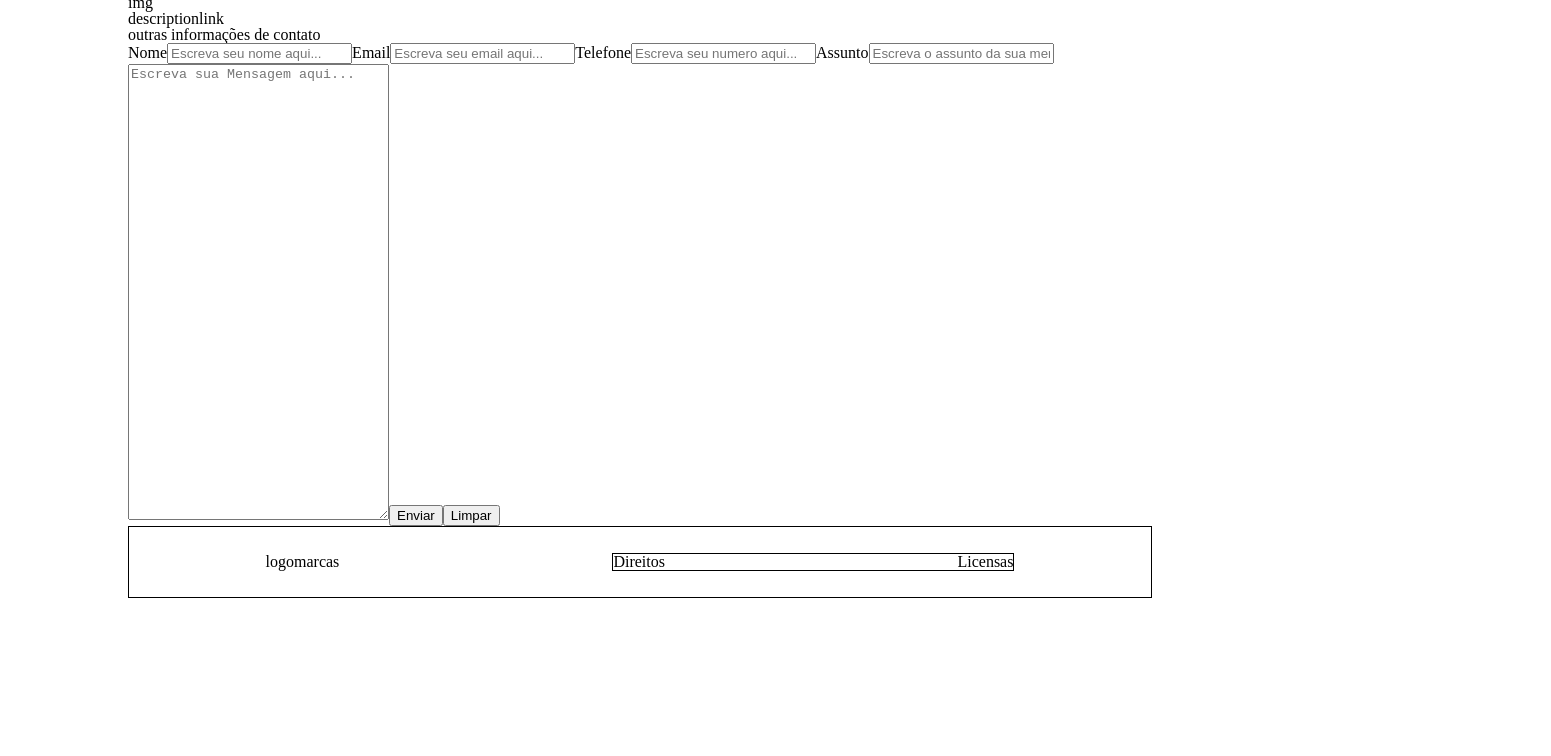
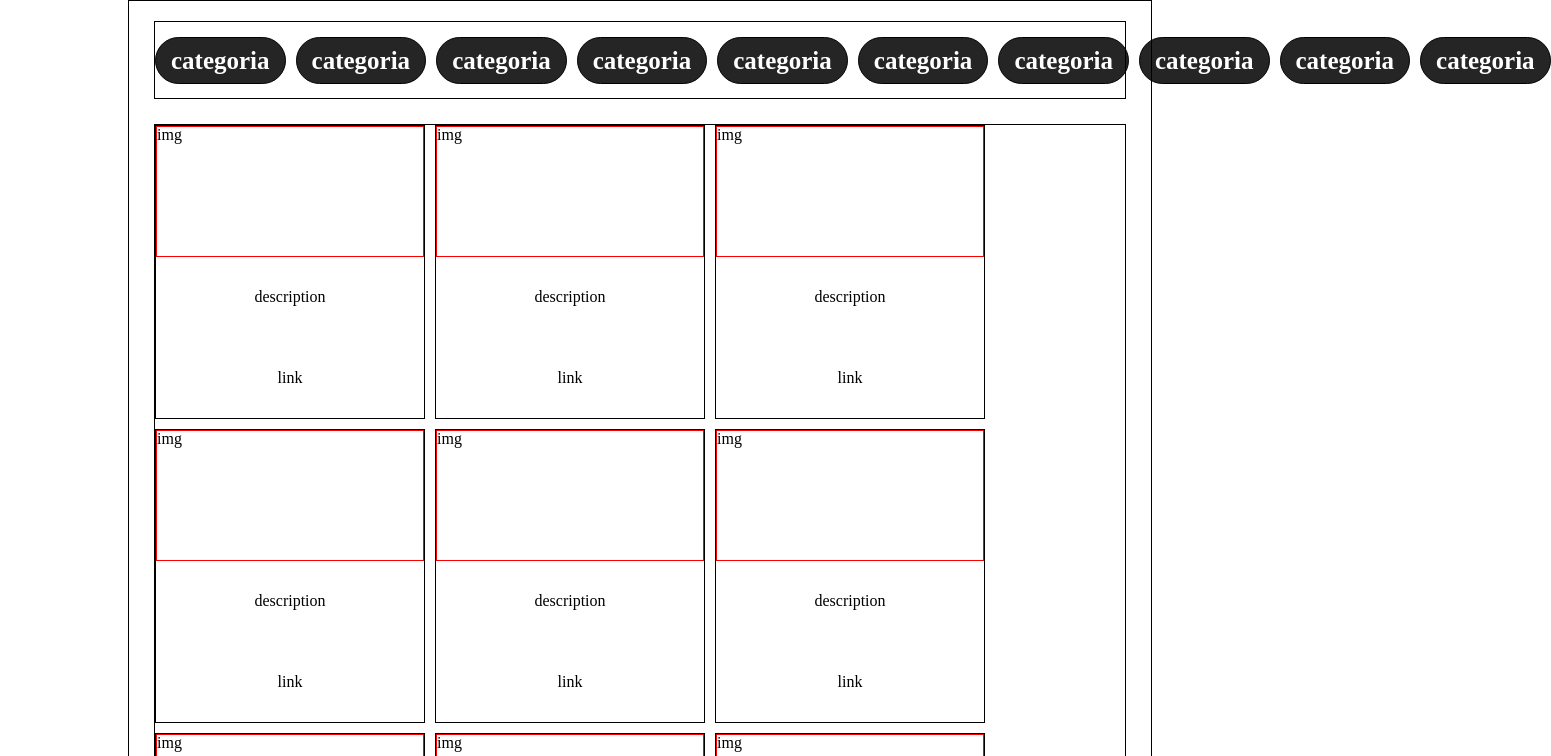
Before and after one commit to Cursos-Renda/CursosRendaOnline, a React (Vite) app: page / in a window 1280 px wide. Shown: the part 600-1356 px from the top of the page, 1551 px wide, since content can reach past the window. Before the commit the page ends 1198 px from the top, so only its background shows below. Built offline with nearby package versions, Linux system fonts and the light colour scheme.

Commit message:
feat: apply basic styles ProductSection

```diff
--- a/src/components/Sections/ProductSection/CategoriesList/CategoriesCard/index.tsx
+++ b/src/components/Sections/ProductSection/CategoriesList/CategoriesCard/index.tsx
@@ -1,6 +1,8 @@
+import styles from "./styles.module.scss"
+
 export const CategoriesCard = () => {
     return(
-        <li>
+        <li className={styles.categoriesCard}>
             categoria
         </li>
     )
--- /dev/null
+++ b/src/components/Sections/ProductSection/CategoriesList/CategoriesCard/styles.module.scss
@@ -0,0 +1,9 @@
+.categoriesCard{
+    border: 1px solid black;
+    padding: 10px 15px;
+    border-radius: 30px;
+    background-color: rgba(0, 0, 0, 0.856);
+    color: white;
+    font-weight: 700;
+    font-size: 25px;
+}
--- a/src/components/Sections/ProductSection/CategoriesList/index.tsx
+++ b/src/components/Sections/ProductSection/CategoriesList/index.tsx
@@ -1,8 +1,18 @@
+import styles from "./styles.module.scss"
 import { CategoriesCard } from "./CategoriesCard"
 
 export const CategoriesList = () => {
     return(
-        <ul>
+        <ul className={styles.categoriesList}>
+            <CategoriesCard/>
+            <CategoriesCard/>
+            <CategoriesCard/>
+            <CategoriesCard/>
+            <CategoriesCard/>
+            <CategoriesCard/>
+            <CategoriesCard/>
+            <CategoriesCard/>
+            <CategoriesCard/>
             <CategoriesCard/>
         </ul>
     )
--- /dev/null
+++ b/src/components/Sections/ProductSection/CategoriesList/styles.module.scss
@@ -0,0 +1,9 @@
+.categoriesList{
+    border: 1px solid black;
+    width: 100%;
+    height: 5.625rem;
+    display: flex;
+    align-items: center;
+    gap: 0.625rem;
+    margin-bottom: 25px;
+}
--- a/src/components/Sections/ProductSection/ProducList/ProductCard/index.tsx
+++ b/src/components/Sections/ProductSection/ProducList/ProductCard/index.tsx
@@ -1,11 +1,15 @@
+import styles from "./styles.module.scss"
+
 export const ProductCard = () => {
     return (
-        <li>
+        <li className={styles.productCard}>
             <figure>
                 <span>img</span>
             </figure>
-            <span>description</span>
-            <span>link</span>
+            <div>
+                <span>description</span>
+                <span>link</span>
+            </div>
         </li>
     )
 }
--- /dev/null
+++ b/src/components/Sections/ProductSection/ProducList/ProductCard/styles.module.scss
@@ -0,0 +1,20 @@
+.productCard{
+    border: 1px solid black;
+    height: 45%;
+    width: 270px;
+    display: flex;
+    flex-direction: column;
+    figure{
+        width: 100%;
+        border: 1px solid red;
+        height: 45%;
+    }
+    div{
+        width: 100%;
+        height: 55%;
+        display: flex;
+        flex-direction: column;
+        align-items: center;
+        justify-content: space-around;
+    }
+}
--- a/src/components/Sections/ProductSection/ProducList/index.tsx
+++ b/src/components/Sections/ProductSection/ProducList/index.tsx
@@ -1,8 +1,18 @@
+import styles from "./styles.module.scss"
 import { ProductCard } from "./ProductCard"
 
 export const ProductList = () => {
     return(
-        <ul>
+        <ul className={styles.productList}>
+           <ProductCard/>
+           <ProductCard/>
+           <ProductCard/>
+           <ProductCard/>
+           <ProductCard/>
+           <ProductCard/>
+           <ProductCard/>
+           <ProductCard/>
+           <ProductCard/>
            <ProductCard/>
         </ul>
     )
--- /dev/null
+++ b/src/components/Sections/ProductSection/ProducList/styles.module.scss
@@ -0,0 +1,7 @@
+.productList{
+    border: 1px solid black;
+    height: 100%;
+    display: flex;
+    flex-wrap: wrap;
+    gap: 0.625rem;
+}
--- a/src/components/Sections/ProductSection/index.tsx
+++ b/src/components/Sections/ProductSection/index.tsx
@@ -1,9 +1,10 @@
+import styles from "./styles.module.scss"
 import { CategoriesList } from "./CategoriesList"
 import { ProductList } from "./ProducList"
 
 export const ProductSection = () => {
     return(
-        <section>
+        <section className={styles.productSection}>
             <CategoriesList/>
             <ProductList/>
         </section>
--- /dev/null
+++ b/src/components/Sections/ProductSection/styles.module.scss
@@ -0,0 +1,9 @@
+.productSection{
+    border: 1px solid black;
+    width: 100%;
+    height: 800px;
+    margin-top: 25px;
+    display: flex;
+    flex-direction: column;
+    padding: 20px 25px;
+}
--- a/src/styles/reset.scss
+++ b/src/styles/reset.scss
@@ -51,3 +51,7 @@ body{
 	width: 80%;
 	margin: 0 auto;
 }
+
+*{
+	box-sizing: border-box;
+}
```
